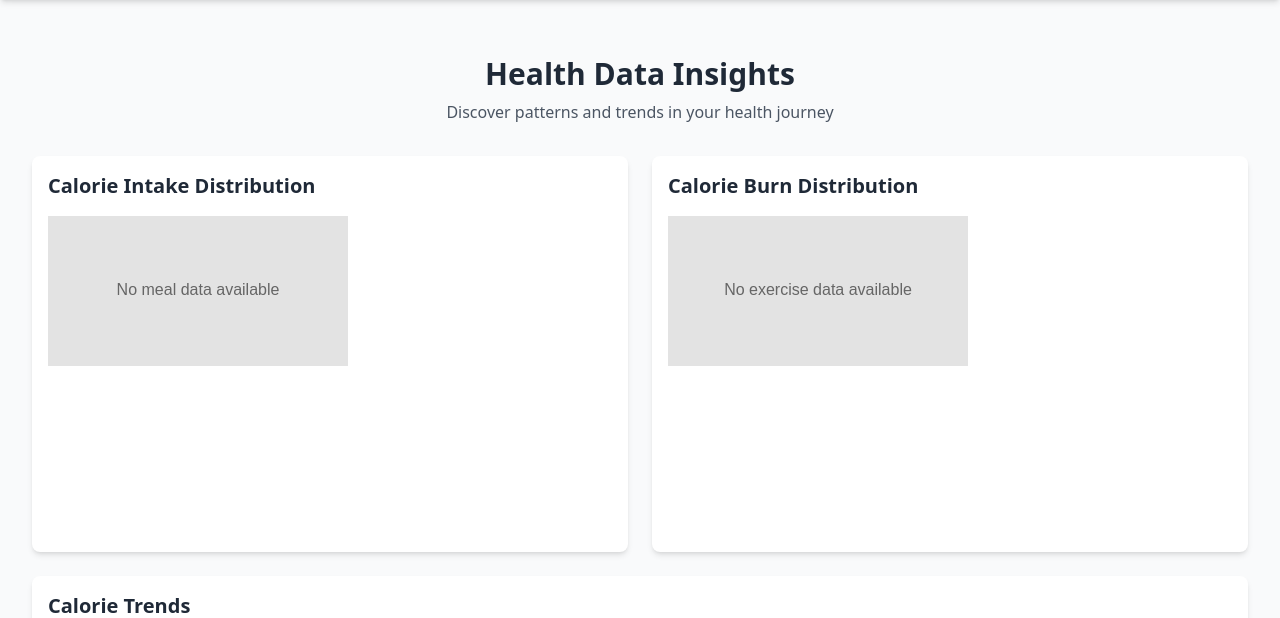
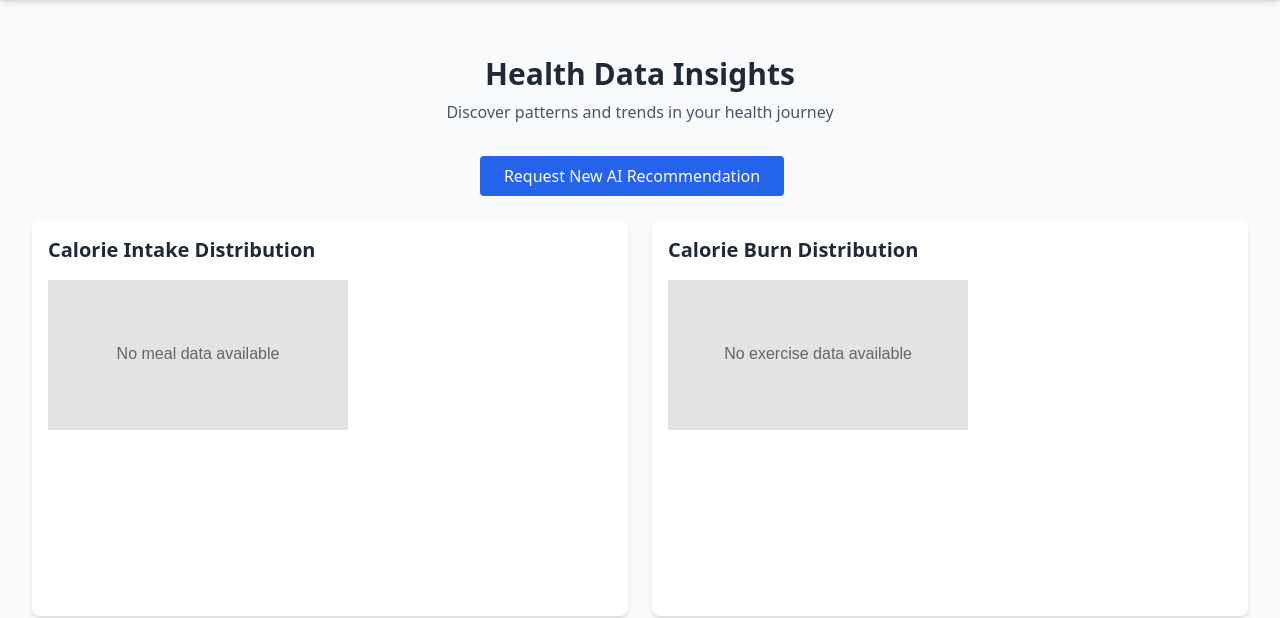
Before and after one commit to survivzhang/webTeam51, a Flask app: page /visualisation in a window 1280 px wide. Shown: the part 72-690 px from the top of the page. Run offline with Flask 3, Linux system fonts and the light colour scheme; the visitor is signed in with stand-in values (Sample User, id 1); data that the repository does not hold is empty; parts of the project's set-up code (start-up, migrations or seed data) failed here and were passed over; some libraries are stand-ins or nearby versions.

Commit message:
Add button and timestamp for requesting and displaying AI recommendations

```diff
--- a/app/templates/visualisation.html
+++ b/app/templates/visualisation.html
@@ -6,6 +6,12 @@
     <p class="text-gray-600 mt-2">
       Discover patterns and trends in your health journey
     </p>
+  </div>
+
+  <!-- Recommendation Request Button -->
+  <div class="flex justify-center mb-6">
+    <button id="requestRecommendationBtn" class="px-6 py-2 bg-blue-600 text-white rounded hover:bg-blue-700 transition">Request New AI Recommendation</button>
+    <span id="recommendationTimestamp" class="ml-4 text-gray-500 self-center"></span>
   </div>
 
   <!-- Calorie In & Out Section -->
```
